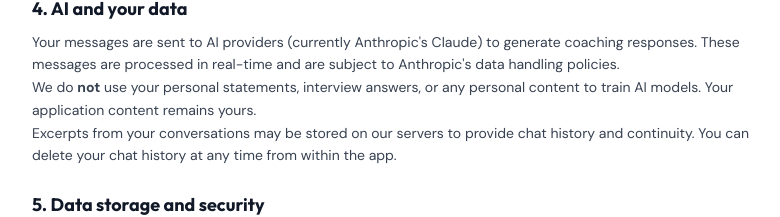
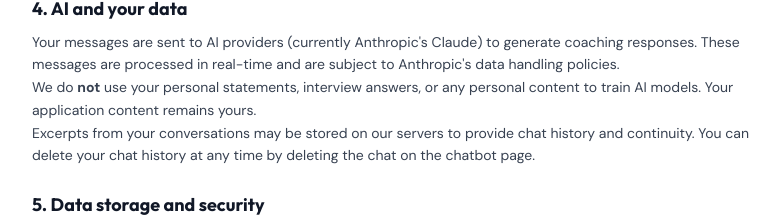
Before and after one commit to ShreyV13/myunioffer-frontend, a React (Vite) app: page /privacy in a window 1280 px wide. Shown: the part 899-1116 px from the top of the page, without its empty margins (248-1028 px from the left). Built offline with nearby package versions, Linux system fonts and the light colour scheme; no server answers.

Commit message:
Update Privacy.jsx

```diff
--- a/src/pages/Privacy.jsx
+++ b/src/pages/Privacy.jsx
@@ -60,7 +60,7 @@ export default function Privacy() {
             <h2 className="text-lg font-display font-bold text-gray-900 mb-2">4. AI and your data</h2>
             <p>Your messages are sent to AI providers (currently Anthropic's Claude) to generate coaching responses. These messages are processed in real-time and are subject to Anthropic's data handling policies.</p>
             <p>We do <strong>not</strong> use your personal statements, interview answers, or any personal content to train AI models. Your application content remains yours.</p>
-            <p>Excerpts from your conversations may be stored on our servers to provide chat history and continuity. You can delete your chat history at any time from within the app.</p>
+            <p>Excerpts from your conversations may be stored on our servers to provide chat history and continuity. You can delete your chat history at any time by deleting the chat on the chatbot page.</p>
           </section>
 
           <section>
```
